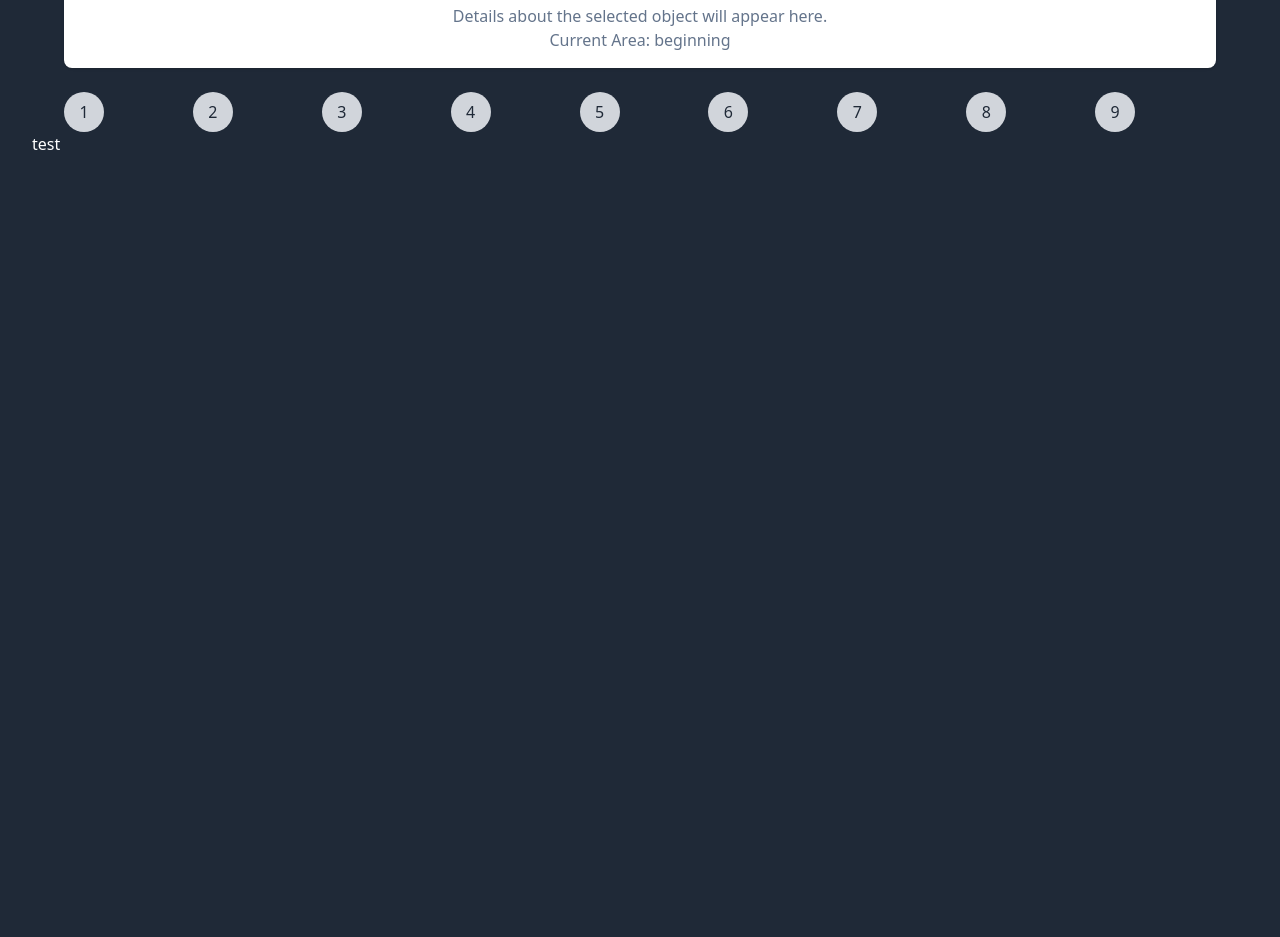
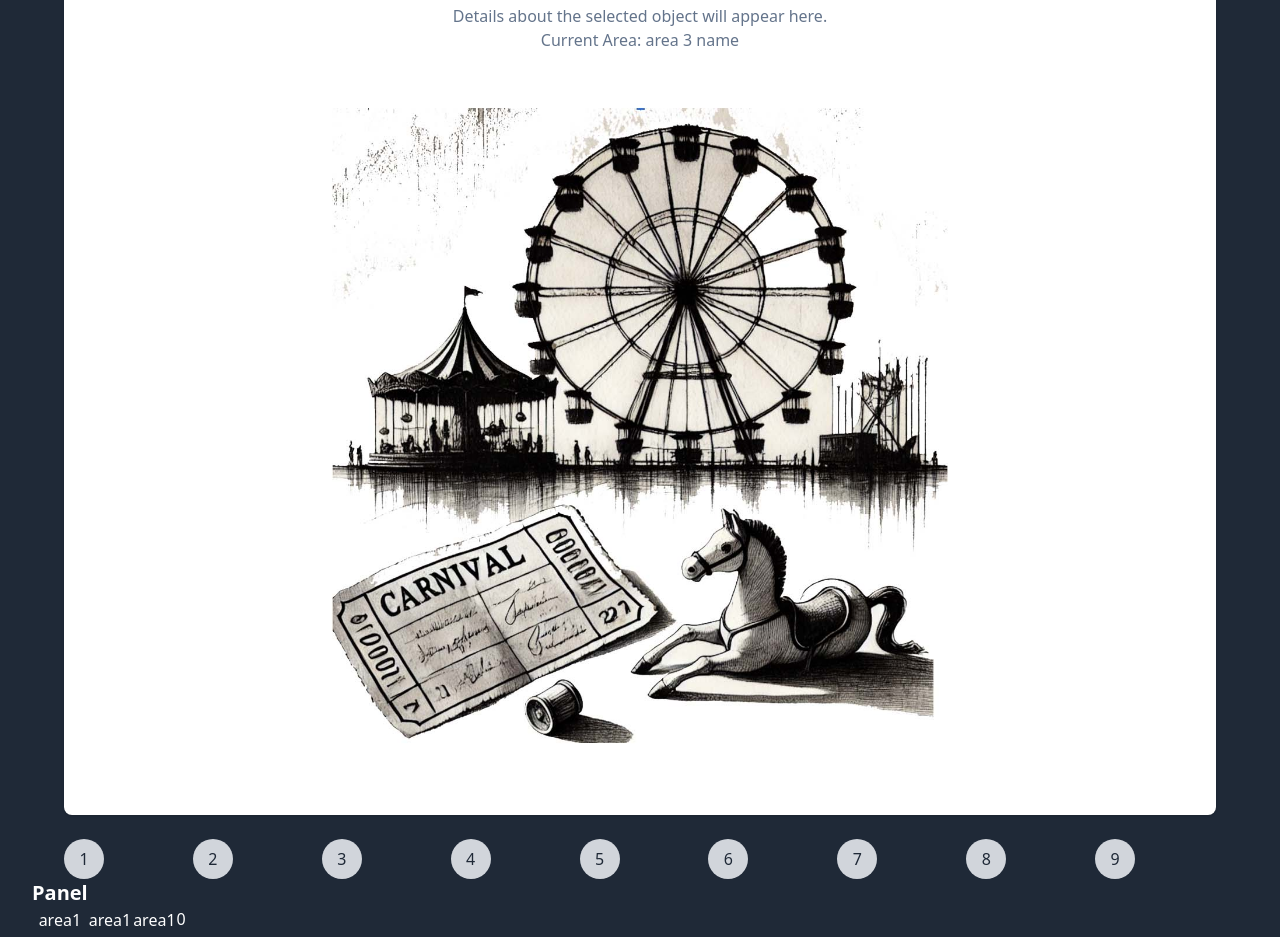
Before and after one commit to karnawis/clockpax, a React (Vite) app: page / in a window 1280 px wide. Shown: the part 560-1497 px from the top of the page. Before the commit the page ends 864 px from the top, so only its background shows below. Built offline with nearby package versions, Linux system fonts and the light colour scheme; no server answers; a web font is replaced by a local one.

Commit message:
updated panel, separated data

```diff
--- a/src/App.jsx
+++ b/src/App.jsx
@@ -4,7 +4,7 @@ import Footer from './components/layout/Footer'
 import Main from './components/layout/Main'
 import GameWrapper from './components/layout/GameWrapper'
 import { GameProvider } from './components/GameProvider'
-import MoveGrid from './components/core/MoveGrid'
+import Panel from './components/core/Panel'
 
 
 function App() {
@@ -16,7 +16,7 @@ function App() {
           <Header />
           <Main />
           <Footer />
-          <MoveGrid />
+          <Panel />
         </ GameWrapper>
       </GameProvider>
     </div>
--- a/src/components/GameProvider.jsx
+++ b/src/components/GameProvider.jsx
@@ -1,36 +1,12 @@
-import { createContext, useContext, useState } from "react"
+    import { createContext, useContext, useState } from "react";
+    import PropTypes from "prop-types";
+    import { areas } from "../data/data";
 
     const GameContext = createContext()
 
     export const GameProvider = ({ children }) => {
-    const areas = {
-    start: {
-        name: "beginning",
-        exits: { a2: "foyer" },
-        description: "this area only has an exit to the north",
-    },
-    foyer: {
-        name: "foyer",
-        exits: { c2: "start", b2: "everywhere" },
-        description: "not much in here",
-    },
-    everywhere: {
-        name: "just go back home",
-        exits: {
-        a1: "start",
-        a2: "start",
-        a3: "start",
-        b1: "start",
-        b2: "start",
-        b3: "start",
-        c1: "start",
-        c2: "start",
-        c3: "start",
-        },
-        description: "all roads go to the same place",
-    },
-    }
-    const [currentArea, setCurrentArea] = useState(areas.start)
+
+    const [currentArea, setCurrentArea] = useState(areas.area3)
 
     return (
         <GameContext.Provider value={{ areas, currentArea, setCurrentArea }}>
@@ -39,4 +15,7 @@ export const GameProvider = ({ children }) => {
         )
     }
 
+GameProvider.propTypes = {
+    children: PropTypes.node.isRequired,
+}
 export const useGameProvider = () => useContext(GameContext)
--- a/src/components/core/MoveGrid.jsx
+++ /dev/null
@@ -1,46 +0,0 @@
-import { useGameProvider } from "../GameProvider"
-
-const MoveGrid = () => {
-const { areas, currentArea, setCurrentArea } = useGameProvider()
-const exits = currentArea.exits
-
-const Exit = ({ exitName }) => {
-const exit = areas[exitName]
-    return (
-        <td className="exit">
-        <button onClick={() => setCurrentArea(exit)} />
-        </td>
-    )
-}
-const NoExit = () => <td className="no-exit"></td>
-
-        // 9x9 grid for now
-    const rows = [
-    ["a1", "a2", "a3"],
-    ["b1", "b2", "b3"],
-    ["c1", "c2", "c3"],
-    ]
-    return (
-    <table id="move-grid">
-        <tbody>
-            <span>test</span>
-            {rows.map((row, rowIndex) => (
-                <tr key={rowIndex}>
-                    {row.map((cell) =>
-                    exits?.[cell] ? (
-                        <Exit
-                        key={cell}
-                        exitName={exits[cell]}
-                        />
-                    ) : (
-                        <NoExit key={cell} />
-                    )
-                    )}
-                </tr>
-                ))}
-        </tbody>
-    </table>
-    )
-}
-
-export default MoveGrid
--- /dev/null
+++ b/src/components/core/Panel.jsx
@@ -0,0 +1,61 @@
+import { useEffect } from 'react';
+import { useGameProvider } from '../GameProvider';
+import PropTypes from 'prop-types';
+
+const Exit = ({ exitName }) => <td className="exit">{exitName}</td>;
+const NoExit = () => <td className="no-exit"></td>;
+
+Exit.propTypes = {
+    exitName: PropTypes.string.isRequired,
+};
+
+import { useState } from 'react';
+
+const Panel = () => {
+    const [error, setError] = useState(null);
+    const { currentArea } = useGameProvider();
+    const exits = currentArea.exits;
+
+    // 9x9 grid for now
+    const rows = [
+        ["a1", "a2", "a3"],
+        ["b1", "b2", "b3"],
+        ["c1", "c2", "c3"],
+    ];
+
+    useEffect(() => {
+        console.log(`currnt area Exit >> ${currentArea} Exit >>  ${currentArea.Exit} No Exit >>  ${currentArea.NoExit}`);
+        try {
+            if (currentArea) {
+                console.log(`current area >> ${currentArea.Exit}`);
+            } else {
+                console.log(`current area >> ${currentArea}`);
+            }
+        } catch (error) {
+            setError(error.message);
+            console.log(`Error >> ${error} ${error.message}`);
+        }
+    }, [currentArea]);
+
+    return (
+    <table id="panel">
+        <tbody>
+            <span className="text-xl font-bold text-white-800 mb-2">Panel</span>
+        {rows.map((row, rowIndex) => (
+            <tr className='text-white-800' key={rowIndex}>
+            {row.map((cell) =>
+                exits?.[cell] ? (
+                <Exit key={cell} exitName={exits[cell]} />
+                ) : (
+                <NoExit key={cell} />
+                )
+            )}
+            {rowIndex}
+            </tr>
+        ))}
+        </tbody>
+    </table>
+    );
+};
+
+export default Panel;
--- a/src/components/ui/Details.jsx
+++ b/src/components/ui/Details.jsx
@@ -6,6 +6,7 @@ const Details = () => {
             <h2 className="text-xl font-bold text-gray-800 mb-2">Details About Each Area</h2>
             <p className="text-slate-500">Details about the selected object will appear here.</p>
             <p className="text-slate-500">Current Area: {currentArea.name}</p>
+            <img src={currentArea.image} alt={currentArea.name} />
         </div>
     );
 }
--- a/src/data/data.js
+++ b/src/data/data.js
@@ -0,0 +1,34 @@
+import image1 from "../assets/images/clockpax-brush-painting.jpg";
+import image2 from "../assets/images/clockpax-feather-pen-letter.jpg";
+import image3 from "../assets/images/clockpax-ferriswheel-circus.jpg";
+
+export const areas = {
+        area1: {
+            name: "area 1 name",
+            exits: { a2: "area2" },
+            description: "details 1",
+            image: image1,
+        },
+        area2: {
+            name: "area 2 name",
+            exits: { c2: "area1", b2: "area3" },
+            description: "details 2",
+            image: image2,
+        },
+        area3: {
+            name: "area 3 name",
+            exits: {
+            a1: "area1",
+            a2: "area1",
+            a3: "area1",
+            b1: "area1",
+            b2: "area1",
+            b3: "area1",
+            c1: "area1",
+            c2: "area1",
+            c3: "area1",
+            },
+            description: "details 3",
+            image: image3,
+        },
+    }
```
Also changed, not shown: 1 other file (tests, documents, lock files or other folders). Lines whose indentation alone changed are shown as unchanged.
